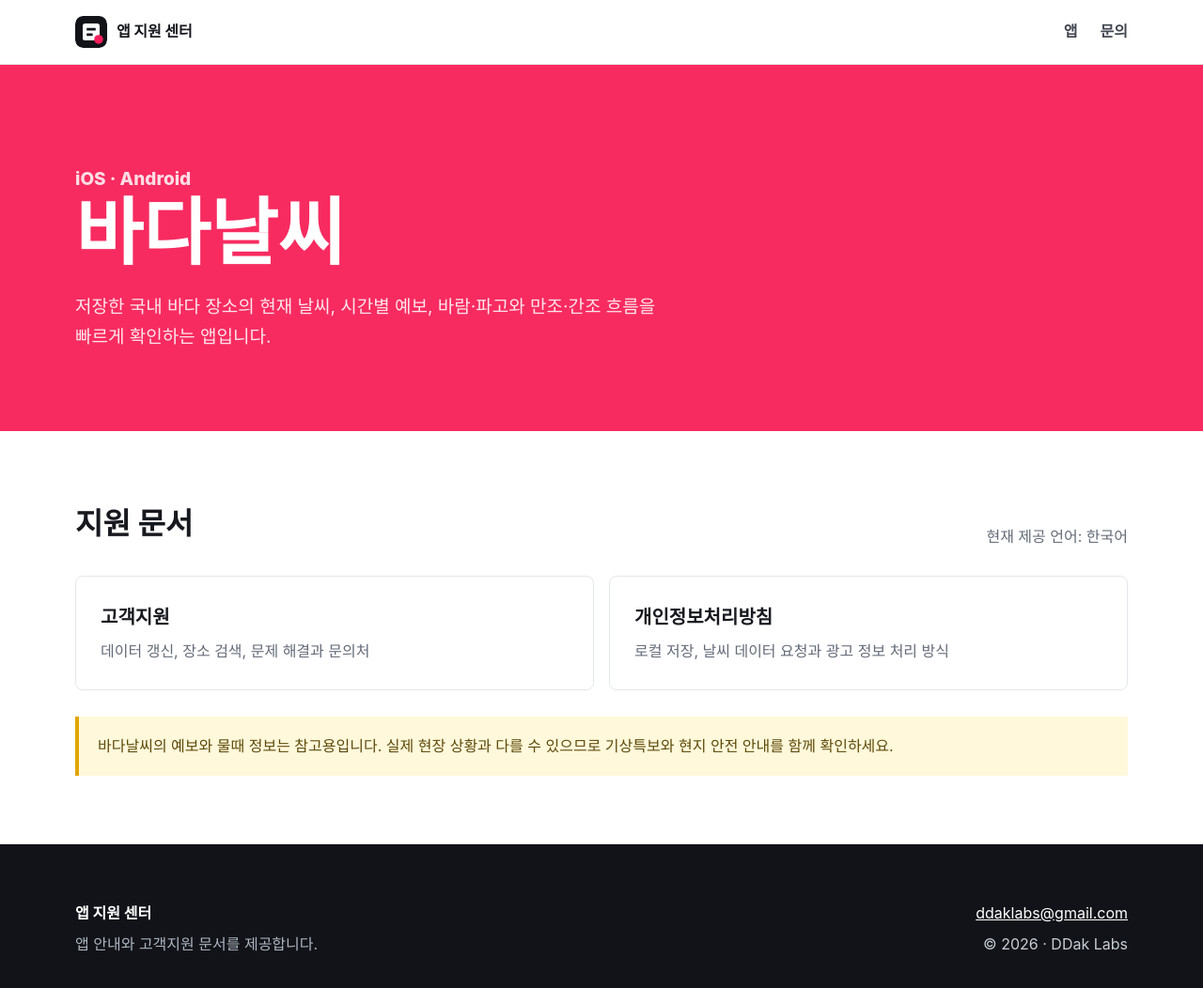
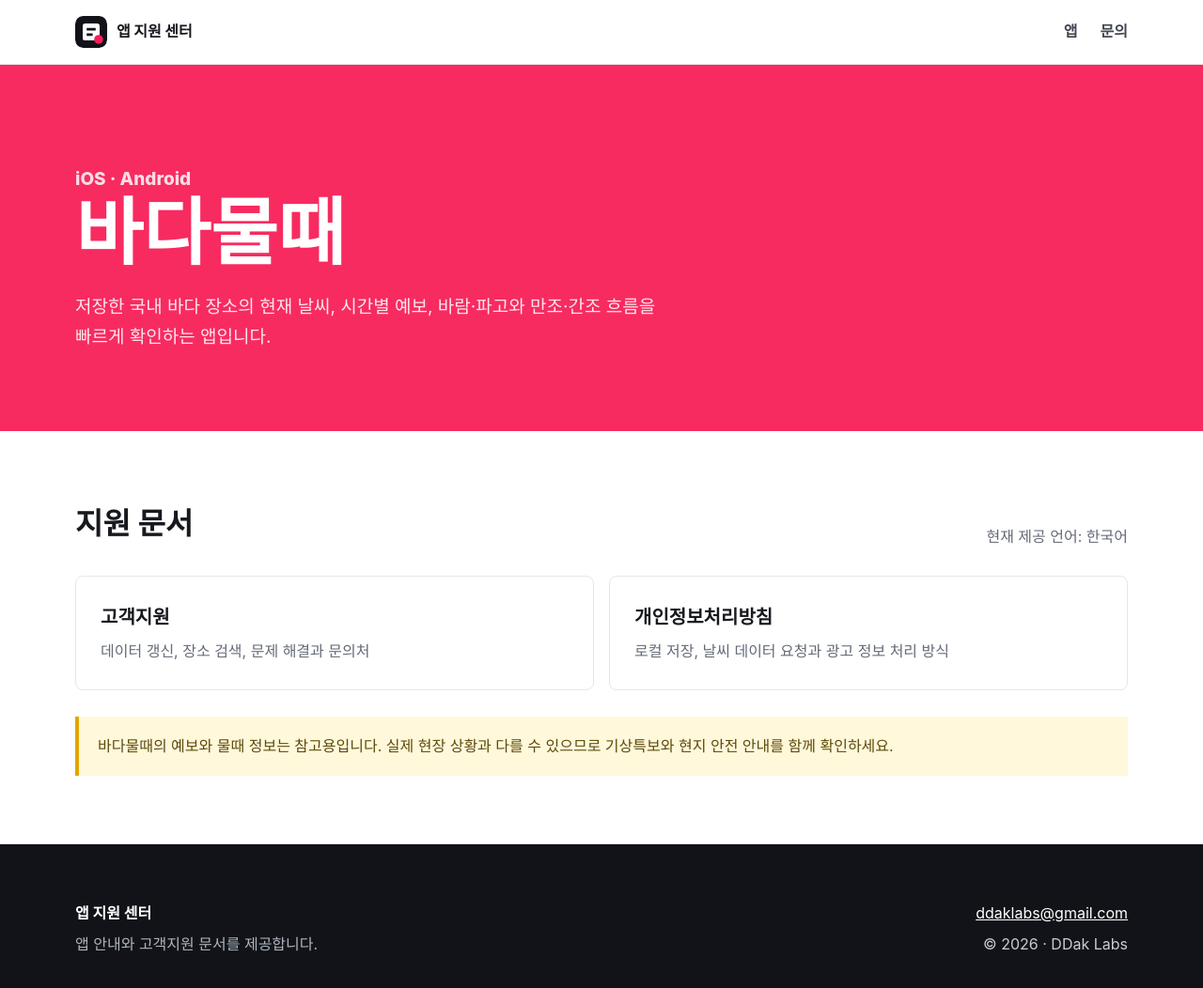
Before and after one commit to ddaklabs/ddaklabs.github.io, a Jekyll site: the page built from apps/sea-weather/index.md, in a window 1280 px wide and 1079 px high. Shown: the top 1052 px of the window at 94% size. Built offline with Jekyll 4.4.1, drawn with Linux system fonts in a browser that asks for light colours.

Commit message:
Update sea-weather support site branding

```diff
--- a/apps/sea-weather/index.md
+++ b/apps/sea-weather/index.md
@@ -1,7 +1,7 @@
 ---
 layout: default
-title: 바다날씨
-description: 국내 바다 장소의 날씨와 물때를 한눈에 확인하는 바다날씨 앱의 공식 안내입니다.
+title: 바다물때
+description: 국내 바다 장소의 물때와 날씨를 한눈에 확인하는 바다물때 앱의 공식 안내입니다.
 locale: ko-KR
 permalink: /apps/sea-weather/
 ---
@@ -10,7 +10,7 @@ permalink: /apps/sea-weather/
   <div class="site-shell app-hero-inner">
     <div>
       <p class="eyebrow">iOS · Android</p>
-      <h1>바다날씨</h1>
+      <h1>바다물때</h1>
       <p>저장한 국내 바다 장소의 현재 날씨, 시간별 예보, 바람·파고와 만조·간조 흐름을 빠르게 확인하는 앱입니다.</p>
     </div>
   </div>
@@ -33,7 +33,7 @@ permalink: /apps/sea-weather/
       </a>
     </div>
     <div class="notice">
-      바다날씨의 예보와 물때 정보는 참고용입니다. 실제 현장 상황과 다를 수 있으므로 기상특보와 현지 안전 안내를 함께 확인하세요.
+      바다물때의 예보와 물때 정보는 참고용입니다. 실제 현장 상황과 다를 수 있으므로 기상특보와 현지 안전 안내를 함께 확인하세요.
     </div>
   </div>
 </section>
```
Also changed, not shown: apps/sea-weather/privacy/index.md (+2 -2 lines), apps/sea-weather/privacy/ko-kr/index.md (+4 -4 lines), apps/sea-weather/support/index.md (+2 -2 lines), apps/sea-weather/support/ko-kr/index.md (+6 -6 lines).
